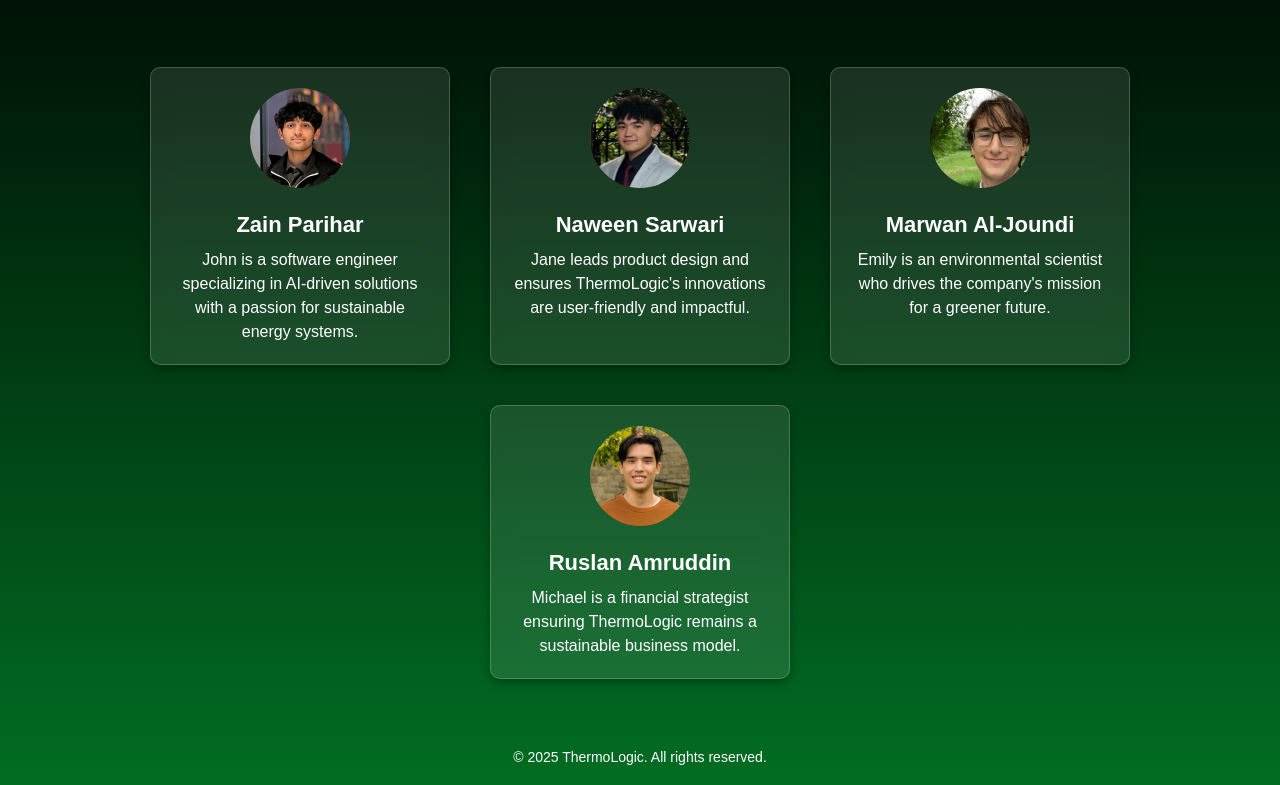
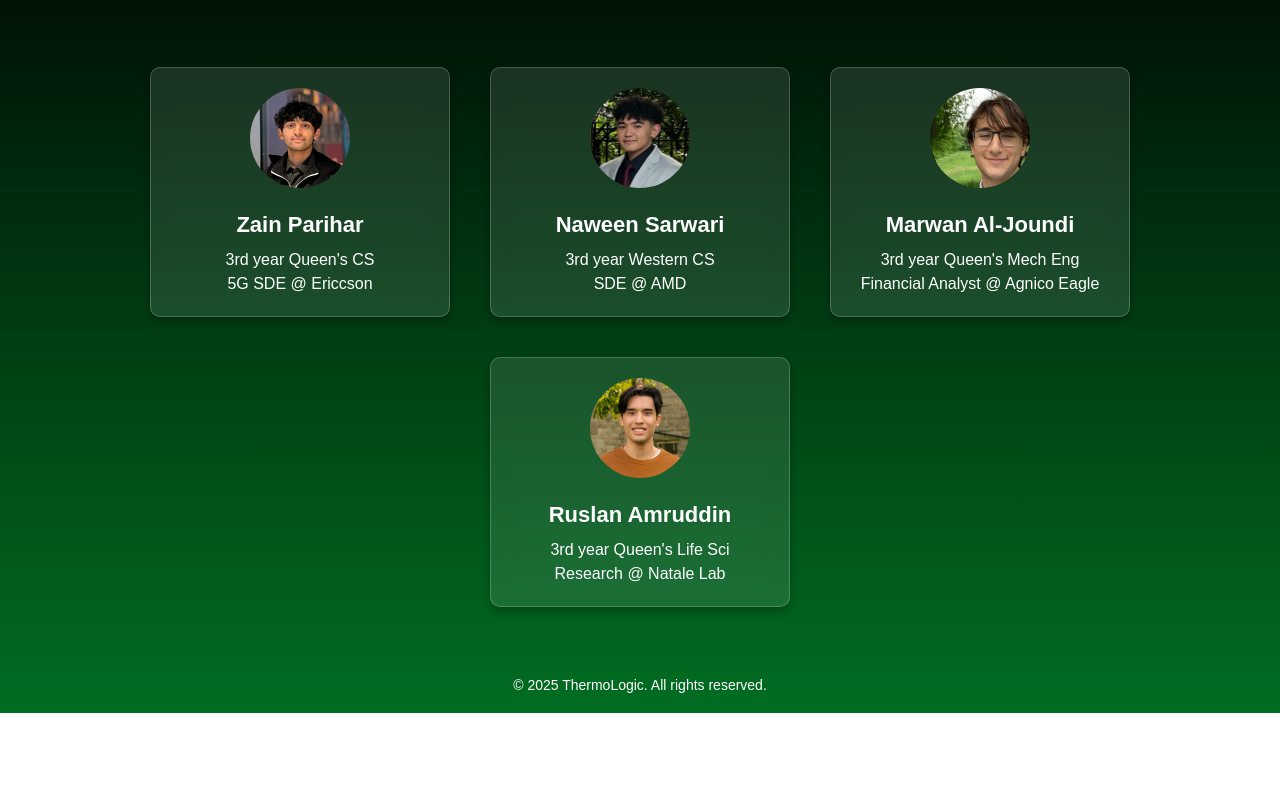
Before and after one commit to ruslanamruddin/ruslanamruddin.github.io., a plain HTML site: page creators.html in a window 1280 px wide. Shown: the part 149-934 px from the top of the page. After the commit the page ends 862 px from the top, so only its background shows below. Drawn offline with Linux system fonts and the light colour scheme.

Commit message:
Changing Website

```diff
--- a/creators.html
+++ b/creators.html
@@ -120,22 +120,26 @@
       <div class="creator-card">
         <img src="Zain.jpeg" alt="Creator 1">
         <h3>Zain Parihar</h3>
-        <p>John is a software engineer specializing in AI-driven solutions with a passion for sustainable energy systems.</p>
+        <p>3rd year Queen's CS</p>
+        <p>5G SDE @ Ericcson</p>
       </div>
       <div class="creator-card">
         <img src="Naween.jpeg" alt="Creator 2">
         <h3>Naween Sarwari</h3>
-        <p>Jane leads product design and ensures ThermoLogic's innovations are user-friendly and impactful.</p>
+        <p>3rd year Western CS</p>
+        <p>SDE @ AMD</p>
       </div>
       <div class="creator-card">
         <img src="Marwan.jpeg" alt="Creator 3">
         <h3>Marwan Al-Joundi</h3>
-        <p>Emily is an environmental scientist who drives the company's mission for a greener future.</p>
+        <p>3rd year Queen's Mech Eng</p>
+        <p>Financial Analyst @ Agnico Eagle</p>
       </div>
       <div class="creator-card">
         <img src="Ruslan.jpeg" alt="Creator 4">
         <h3>Ruslan Amruddin</h3>
-        <p>Michael is a financial strategist ensuring ThermoLogic remains a sustainable business model.</p>
+        <p>3rd year Queen's Life Sci</p>
+        <p>Research @ Natale Lab</p>
       </div>
     </div>
   </section>
```
